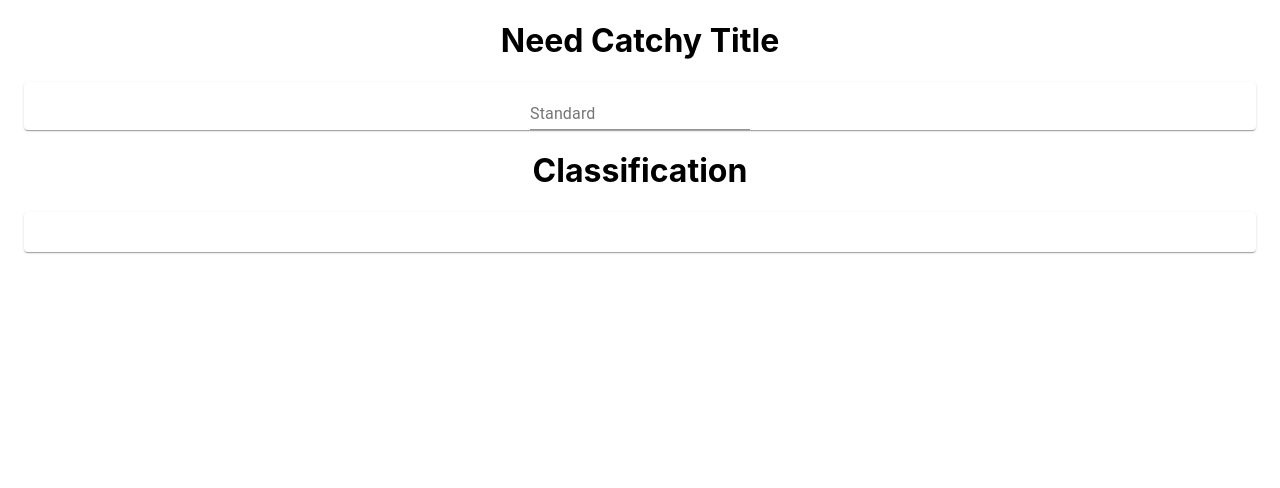
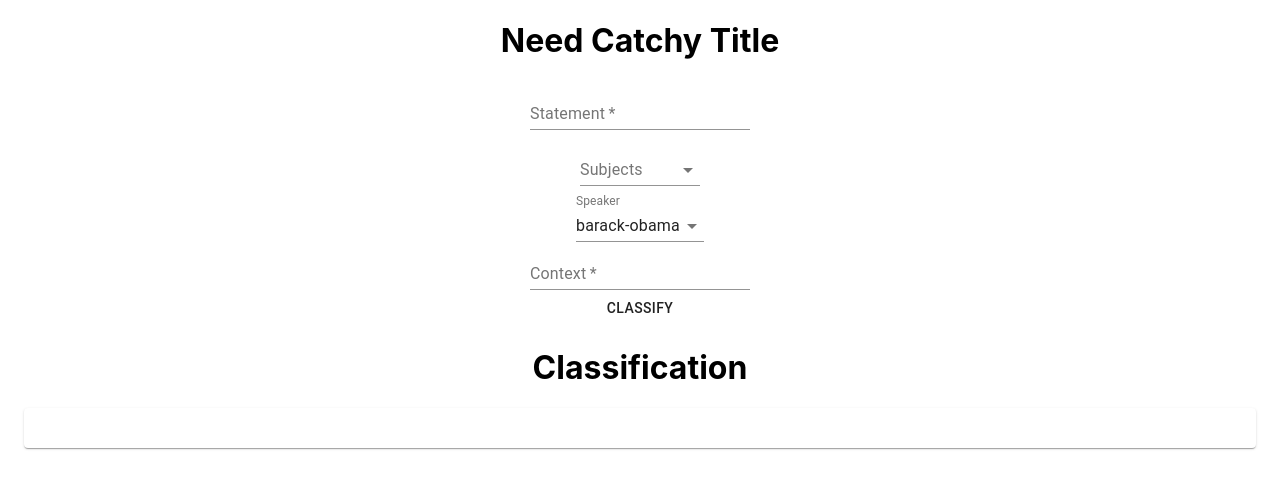
Before and after one commit to sshetkar3858/EE461P_Final_Project_Fake_News_Classifier, a React (Create React App) app in the folder frontend/fake_news_classifier_app/: page / in a window 1280 px wide. Shown: the top 488 px of the page. Built offline with nearby package versions, Linux system fonts and the light colour scheme.

Commit message:
setup frontend, backend is basic but can be connected to

```diff
--- a/frontend/fake_news_classifier_app/src/App.js
+++ b/frontend/fake_news_classifier_app/src/App.js
@@ -2,106 +2,176 @@ import React, { useState } from 'react';
 import Container from '@material-ui/core/Container';
 import Card from '@material-ui/core/Card';
 import TextField from '@material-ui/core/TextField';
-import { makeStyles } from '@material-ui/core/styles';
-import { Button, CardContent, FormControlLabel, Typography, FormControl, InputLabel, Input, FormHelperText } from '@material-ui/core';
+import { makeStyles, useTheme } from '@material-ui/core/styles';
+import { Button, CardContent, FormControlLabel, Typography, FormControl, InputLabel, Input, FormHelperText, Grid, MenuItem, Select, Chip } from '@material-ui/core';
 import Radio from '@material-ui/core/Radio';
 import axios from 'axios';
 
-export default function App() {
-  const [artistName, setArtistName] = useState('');
-  const [songName, setSongName] = useState('');
-  const [albumName, setAlbumName] = useState('');
+const useStyles = makeStyles((theme) => ({
+  formControl: {
+    margin: theme.spacing(1),
+    minWidth: 120,
+    maxWidth: 300,
+  },
+  chips: {
+    display: 'flex',
+    flexWrap: 'wrap',
+  },
+  chip: {
+    margin: 2,
+  },
+  noLabel: {
+    marginTop: theme.spacing(3),
+  },
+}));
 
-  const [beatsPerMeasure, setBeatsPerMeasure] = useState(0);
-  const [beatsPerMinute, setBeatsPerMinute] = useState(0);
-  const [lengthInMinutes, setLengthInMinutes] = useState(0);
-  const [lyricism, setLyricism] = useState(0);
-  const [volume, setVolume] = useState(0);
+const ITEM_HEIGHT = 48;
+const ITEM_PADDING_TOP = 8;
 
-  const [danceability, setDanceability] = useState(0);
-  const [positivity, setPositivity] = useState(0);
-  const [hype, setHype] = useState(0);
-  const [instrumentalness, setInstrumentalness] = useState(0);
+const MenuProps = {
+  PaperProps: {
+    style: {
+      maxHeight: ITEM_HEIGHT * 4.5 + ITEM_PADDING_TOP,
+      width: 250,
+    },
+  },
+};
 
-  const [vulgarity, setVulgarity] = useState(false) // false = not vulgar, true = vulgar
-  const [concertProbability, setConcertProbability] = useState(0);
-
-  const [auditory, setAuditory] = useState(0)
-  const [majorMinor, setMajorMinor] = useState(false) // false = minor, true = major
-
-  const [styles, setStyles] = useState('rock') // default to rock
-  const [tone, setTone] = useState('C') // default to C
-
-  const [streamNum, setStreamNum] = useState('-')
-  const [review, setReview] = useState('-')
-
-
-
-
-  function errorCheckStringToInt(value) {
-    let ret = 0
-    try {
-      ret = parseInt(value)
-    }
-    catch(error) {
-      console.log(error)
-    }
-    return ret;
+function getStyles(name, personName, theme) {
+  return {
+    fontWeight:
+      personName.indexOf(name) === -1
+        ? theme.typography.fontWeightRegular
+        : theme.typography.fontWeightMedium,
+  };
 }
 
-  function errorCheckStringToFloat(value) {
-    let ret = 0
-    try {
-      ret = parseFloat(value)
-    }
-    catch(error) {
-      console.log(error)
-    }
-    return ret;
-  }
+export default function App() {
+  const classes = useStyles();
+  const theme = useTheme();
+
+  const topSpeakers = ['barack-obama', 'donald-trump', 'hillary-clinton',
+    'mitt-romney', 'scott-walker', 'john-mccain', 'rick-perry',
+    'marco-rubio', 'rick-scott', 'ted-cruz'];
+  const [speaker, setSpeaker] = React.useState('barack-obama');
+  const [open, setOpen] = React.useState(false);
+
+  const [context, setContext] = React.useState('');
+
+  const [statement, setStatement] = React.useState('');
+
+  const topSubjects = ['economy', 'health-care', 'taxes', 'federal-budget', 'education',
+    'jobs', 'state-budget', 'candidates-biography', 'elections', 'immigration'];
+  const [subjects, setSubjects] = React.useState([]);
+
+  const [probTrue, setProbTrue] = React.useState(-1);
+
+  const [currentAnswer, setCurrentAnswer] = React.useState('');
 
   function postData() {
     const data = {
-          artist: artistName,
-          name: songName,
-          album: albumName,
-          beats_per_measure: beatsPerMeasure,
-          beats_per_min: beatsPerMinute,
-          length_minutes: lengthInMinutes,
-          lyricism: lyricism,
-          volume: volume,
-          danceability: danceability,
-          positivity: positivity,
-          hype: hype,
-          instrumentalness: instrumentalness,
-          styles: styles,
-          'major/minor': majorMinor ? 'major' : 'minor',
-          vulgar: vulgarity ? 'VULGAR' : 'NOT VULGAR',
-          concert_probability: concertProbability,
-          auditory: auditory,
-          tone: tone
-      }
-      console.log(data)
-      axios.post('http://127.0.0.1:5000/api/model', data).then(response => {
-          setStreamNum(response.data.stream)
-          setReview(response.data.rev);
+      statement: statement,
+      subjects: subjects.toString(),
+      speaker: speaker,
+      context: context,
+    };
+    axios.post('http://127.0.0.1:5000/', data).then(response => {
+      console.log(response);
+      const probTrueResp = response.data.probTrue
+      const probTrueRespStr = parseFloat(probTrueResp);
+      const answer = probTrueResp > 0.5 ? 'True with confidence ' + probTrueRespStr : 'False with confidence ' + probTrueRespStr;
+      setProbTrue(probTrueResp);
+      setCurrentAnswer(answer);
     }).catch(e => {
       console.log(e);
     })
   }
 
+  const handleChange = (event) => {
+    setSpeaker(event.target.value);
+  };
+
+  const handleSubjectsChange = (event) => {
+    setSubjects(event.target.value)
+  }
+
+  const handleClose = () => {
+    setOpen(false);
+  };
+
+  const handleOpen = () => {
+    setOpen(true);
+  };
+
   return (
-        <Container style={{textAlign: 'center'}}>
+    <Container style={{ textAlign: 'center' }}>
       <h1>Need Catchy Title</h1>
-					<Card>
-						<TextField id="standard-basic" label="Standard" />
-
-					</Card>
+      <Grid container justify='center' direction='column'>
+        <Grid item>
+          <TextField required id="standard-required" label="Statement" onChange={event => setStatement(event.target.value)} />
+        </Grid>
+        <Grid item>
+          <FormControl className={classes.formControl}>
+            <InputLabel id="demo-mutiple-chip-label">Subjects</InputLabel>
+            <Select
+              labelId="demo-mutiple-chip-label"
+              id="demo-mutiple-chip"
+              multiple
+              value={subjects}
+              onChange={handleSubjectsChange}
+              input={<Input id="select-multiple-chip" />}
+              renderValue={(selected) => (
+                <div className={classes.chips}>
+                  {selected.map((value) => (
+                    <Chip key={value} label={value} className={classes.chip} />
+                  ))}
+                </div>
+              )}
+              MenuProps={MenuProps}
+            >
+              {topSubjects.map((name) => (
+                <MenuItem key={name} value={name} style={getStyles(name, subjects, theme)}>
+                  {name}
+                </MenuItem>
+              ))}
+            </Select>
+          </FormControl>
+        </Grid>
+        <Grid item>
+          <FormControl>
+            <InputLabel id="demo-controlled-open-select-label">Speaker</InputLabel>
+            <Select
+              labelId="demo-controlled-open-select-label"
+              id="demo-controlled-open-select"
+              open={open}
+              onClose={handleClose}
+              onOpen={handleOpen}
+              value={speaker}
+              onChange={handleChange}
+            >
+              {
+                topSpeakers.map(speaker => (
+                  <MenuItem value={speaker}>
+                    {speaker}
+                  </MenuItem>
+                ))
+              }
+            </Select>
+          </FormControl>
+        </Grid>
+        <Grid item>
+          <TextField required id="standard-required" label="Context" onChange={event => setContext(event.target.value)} />
+        </Grid>
+        <Grid item>
+          <Button onClick={postData}>Classify</Button>
+        </Grid>
+      </Grid>
       <h1>Classification</h1>
       <Card>
         <CardContent>
+          {currentAnswer}
         </CardContent>
       </Card>
-        </Container>
+    </Container >
   );
 }
```
Also changed, not shown: 1 other file (tests, documents, lock files or other folders). Lines whose indentation alone changed are shown as unchanged.
